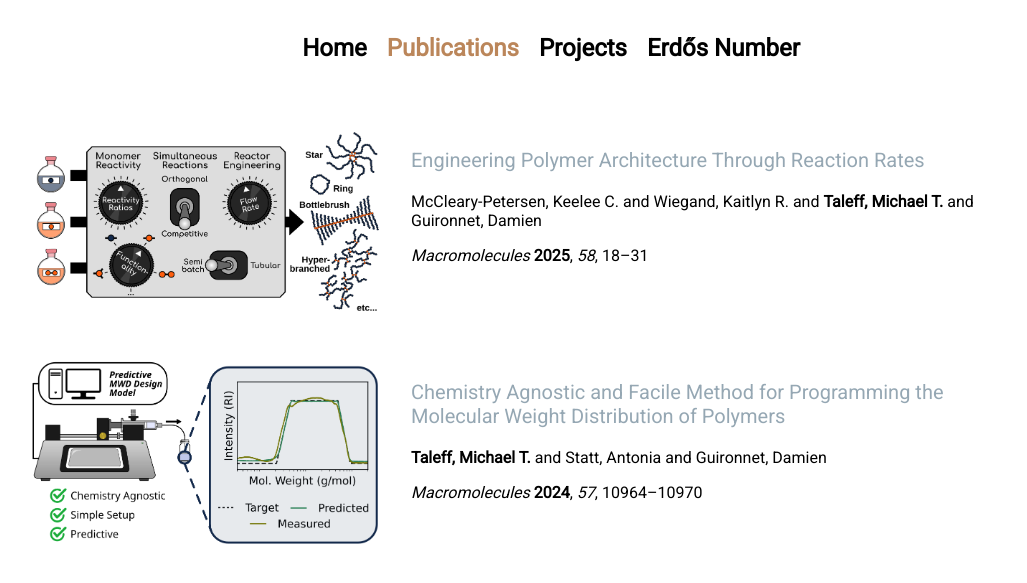
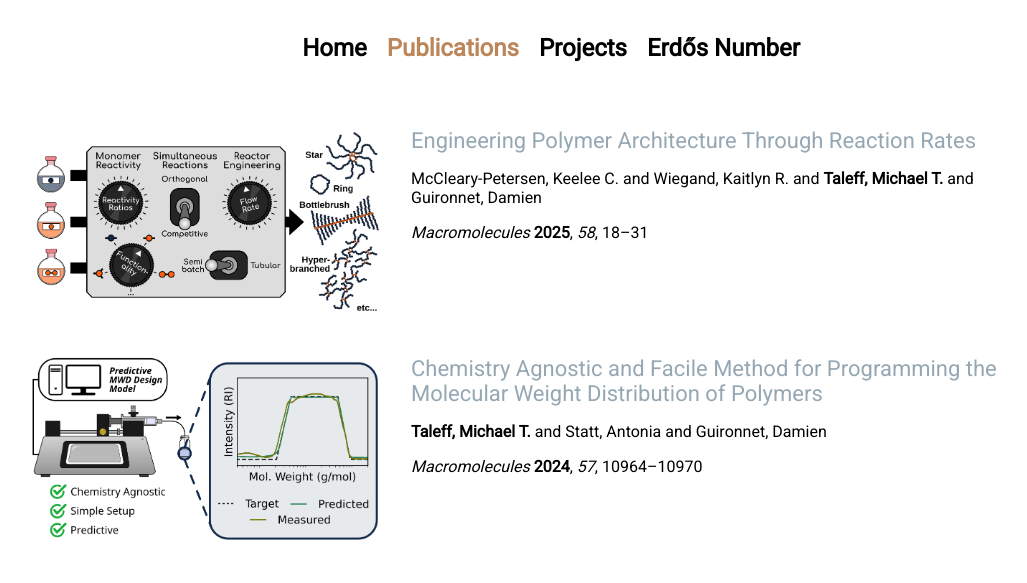
Before and after one commit to taleff/taleff.github.io, a Jekyll site: the page built from publications.html, in a window 1280 px wide. Shown: the top 583 px of the page, without its empty margins (109-1136 px from the left). Built offline with Jekyll 4.4.1, drawn with Linux system fonts in a browser that asks for light colours.

Commit message:
Updates to code organization
Co-authored-by: Claude <noreply@anthropic.com>

```diff
--- a/_includes/navigation.html
+++ b/_includes/navigation.html
@@ -1,13 +1,9 @@
-<nav>
-  <div class="nav-box">
-    <ul class="nav-items">
-      {% for item in site.data.navigation %}
-      <div {% if page.url == item.link %}id="current-page"{% endif %} class="nav-link">
-	<li>
-	  <a href="{{ item.link }}">{{ item.name }}</a>
-	</li>
-      </div>
-      {% endfor %}
-    </ul>
-  </div>
+<nav aria-label="Main navigation">
+  <ul class="nav-items">
+    {% for item in site.data.navigation %}
+    <li class="nav-link">
+      <a href="{{ item.link }}"{% if page.url == item.link %} aria-current="page"{% endif %}>{{ item.name }}</a>
+    </li>
+    {% endfor %}
+  </ul>
 </nav>
--- a/_layouts/default.html
+++ b/_layouts/default.html
@@ -1,5 +1,5 @@
 <!doctype html>
-<html>
+<html lang="en">
   <head>
     <meta charset="utf-8">
     <meta name="viewport" content="width=device-width, initial-scale=1.0">
@@ -9,7 +9,11 @@
     <link rel="shortcut icon" type="image/png" href="assets/images/placeholder.png">
   </head>
   <body>
-    {% include navigation.html %}
-    {{ content }}
+    <header>
+      {% include navigation.html %}
+    </header>
+    <main>
+      {{ content }}
+    </main>
   </body>
 </html>
--- a/assets/css/main.css
+++ b/assets/css/main.css
@@ -1,4 +1,26 @@
 @import url('https://fonts.googleapis.com/css?family=Open+Sans|Roboto&display=swap');
+
+:root {
+    /* Colors */
+    --color-accent: #BB865A;
+    --color-link: #95A7B3;
+    --color-text: black;
+    --color-text-muted: grey;
+
+    /* Font sizes */
+    --font-size-sm: 1.000rem;
+    --font-size-base: 1.125rem;
+    --font-size-md: 1.375rem;
+    --font-size-lg: 1.500rem;
+    --font-size-xl: 1.625rem;
+
+    /* Spacing */
+    --spacing-xs: 5px;
+    --spacing-sm: 10px;
+    --spacing-md: 20px;
+    --spacing-lg: 30px;
+    --spacing-xl: 40px;
+}
 
 body {
     font-family: Roboto, sans-serif;
@@ -15,24 +37,30 @@ body {
 }
 
 .nav-link {
-    margin: 10px;
+    margin: var(--spacing-sm);
 }
 
-.nav-link li a {
+.nav-link a {
     font-weight: bold;
-    font-size: 18pt;
+    font-size: var(--font-size-lg);
 }
 
-.nav-link li a:link {
-    color: black;
+.nav-link a:link {
+    color: var(--color-text);
 }
 
-.nav-link li a:visited {
-    color: black;
+.nav-link a:visited {
+    color: var(--color-text);
 }
 
-.nav-link li a:hover {
-    color: grey;
+.nav-link a:hover,
+.nav-link a:focus {
+    color: var(--color-text-muted);
+}
+
+.nav-link a:focus-visible {
+    outline: 2px solid var(--color-accent);
+    outline-offset: 2px;
 }
 
 a {
@@ -40,19 +68,25 @@ a {
 }
 
 a:link {
-    color: #95A7B3;
+    color: var(--color-link);
 }
 
 a:visited {
-    color: #95A7B3;
+    color: var(--color-link);
 }
 
-a:hover {
-    color: grey;
+a:hover,
+a:focus {
+    color: var(--color-text-muted);
 }
 
-#current-page li a {
-    color: #BB865A !important;
+a:focus-visible {
+    outline: 2px solid var(--color-accent);
+    outline-offset: 2px;
+}
+
+.nav-link a[aria-current="page"] {
+    color: var(--color-accent);
 }
 
 .home {
@@ -60,7 +94,7 @@ a:hover {
     flex-direction: row;
     justify-content: center;
     flex-wrap: wrap;
-    gap: 30px;
+    gap: var(--spacing-lg);
 }
 
 .profile {
@@ -68,30 +102,33 @@ a:hover {
     display: flex;
     flex-direction: column;
     align-items: center;
-    margin: 20px;
+    margin: var(--spacing-md);
 }
 
 .profile-picture {
     max-width: 300px;
     border-radius: 50%;
     align-self: center;
-    margin-bottom: 10px;
-    border: 3px solid #BB865A;
+    margin-bottom: var(--spacing-sm);
+    border: 3px solid var(--color-accent);
 }
 
 .quick-links {
+    margin: 0;
     text-align: center;
-    font-size: 13pt;
+    font-size: var(--font-size-base);
 }
 
-.short-bio p {
+.short-bio {
+    margin: 0;
     text-align: center;
-    font-size: 13pt;
+    font-size: var(--font-size-base);
 }
 
 .showcase {
     max-width: 600px;
-    margin: 20px;
+    margin: var(--spacing-md);
+    margin-top: var(--spacing-xl);
     display: flex;
     flex-direction: column;
 }
@@ -101,15 +138,18 @@ a:hover {
 }
 
 .showcase-section-title h2 {
-    margin-right: 10px;
+    margin-right: var(--spacing-sm);
 }
 
 .publications-short-list {
-    padding-left: 30px;
+    list-style: none;
+    display: flex;
+    flex-direction: column;
+    gap: var(--spacing-md);
 }
 
 .publication-link {
-    font-size: 13pt;
+    font-size: var(--font-size-base);
 }
 
 .projects-short-list {
@@ -119,7 +159,7 @@ a:hover {
 }
 
 .project-preview {
-    margin: 10px;
+    margin: var(--spacing-sm);
     display: flex;
     flex-direction: column;
     align-items: center;
@@ -128,52 +168,42 @@ a:hover {
 .project-preview-image {
     max-width: 150px;
     border-radius: 50%;
-    border: 3px solid #BB865A;
+    border: 3px solid var(--color-accent);
 }
 
 .project-link {
-    font-size: 13pt;
+    font-size: var(--font-size-base);
 }
 
 .view-all-button {
     text-align: center;
-    font-size: 11pt;
+    font-size: var(--font-size-sm);
 }
 
-.full-publications-list {
+.full-publications-list,
+.full-projects-list {
     display: flex;
     flex-direction: column;
-    gap: 40px;
+    gap: var(--spacing-xl);
     max-width: 1000px;
-    margin-top: 40px;
+    margin-top: var(--spacing-xl);
 }
 
-.publication-item {
+.publication-item,
+.project-item {
     display: flex;
     flex-direction: row;
-    gap: 30px;
+    gap: var(--spacing-lg);
 }
 
 .toc-image {
     width: 350px;
 }
 
-.publication-title p{
-    font-size: 15pt;
-}
-
-.full-projects-list {
-    display: flex;
-    flex-direction: column;
-    gap: 40px;
-    max-width: 1000px;
-    margin-top: 40px;
-}
-
-.project-item {
-    display: flex;
-    flex-direction: row;
-    gap: 30px;
+.publication-title {
+    font-size: var(--font-size-md);
+    font-weight: normal;
+    margin: 0 0 var(--spacing-xs) 0;
 }
 
 .project-info {
@@ -186,8 +216,10 @@ a:hover {
     width: 200px;
 }
 
-.project-title p{
-    font-size: 15pt;
+.project-title {
+    font-size: var(--font-size-xl);
+    font-weight: normal;
+    margin: 0 0 var(--spacing-xs) 0;
 }
 
 .scioly-wrapper {
@@ -195,7 +227,7 @@ a:hover {
     display: flex;
     flex-direction: column;
     align-items: center;
-    gap: 5px;
+    gap: var(--spacing-xs);
     margin-top: 15px;
 }
 
@@ -211,8 +243,8 @@ a:hover {
         padding: 0;
     }
 
-    .nav-link li a {
-        font-size: 14pt;
+    .nav-link a {
+        font-size: var(--font-size-md);
     }
 
     .home {
--- a/publications.html
+++ b/publications.html
@@ -5,26 +5,22 @@ name: "Publications"
 description: "List of my publications"
 ---
 {% assign my_name = "Taleff, Michael T." %}
-<div class="full-publications-list">
+<section class="full-publications-list">
   {% for pub in site.data.publications reversed %}
-  <div class="publication-item">
-    <div class="toc-image-box">
-      <img src={{ pub.toc | default: "/assets/images/placeholder.png" }} class="toc-image">
+  <article class="publication-item">
+    <img src={{ pub.toc | default: "/assets/images/placeholder.png" }} alt="Table of contents graphic for {{ pub.title }}" class="toc-image">
+    <div class="publication-info">
+      <h2 class="publication-title">
+	<a href={{ pub.url }}>{{ pub.title }}</a>
+      </h2>
+      <p class="publication-author">
+	{% assign: names = pub.author | split: my_name %}
+	{{ names[0] }}<strong>{{ my_name }}</strong>{{ names[-1] }}
+      </p>
+      <p class="publication-citation">
+	<em>{{ pub.journal }}</em> <strong>{{ pub.year }}</strong>, <em>{{ pub.volume }}</em>, {{ pub.pages }}
+      </p>
     </div>
-    <div class="publication-info">
-      <div class="publication-title">
-	<p>
-	  <a href={{ pub.url }}>{{ pub.title }}</a>
-	</p>
-      </div>
-      <div class="publication-author">
-	{% assign: names = pub.author | split: my_name %}
-	<p>{{ names[0] }}<strong>{{ my_name }}</strong>{{ names[-1] }}</p>
-      </div>
-      <div class="publication-citation">
-	<p><em>{{ pub.journal }}</em> <strong>{{ pub.year }}</strong>, <em>{{ pub.volume }}</em>, {{ pub.pages }}</p>
-      </div>
-    </div>
-  </div>
+  </article>
   {% endfor %}
-</div>
+</section>
```
Also changed, not shown: index.html (+17 -27 lines), projects.html (+10 -16 lines).
